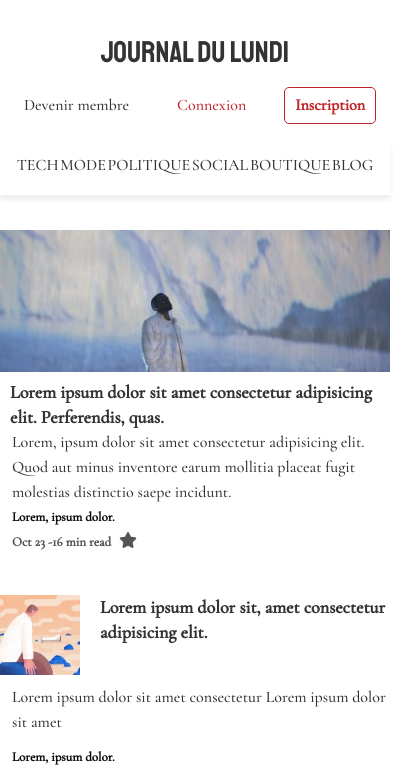
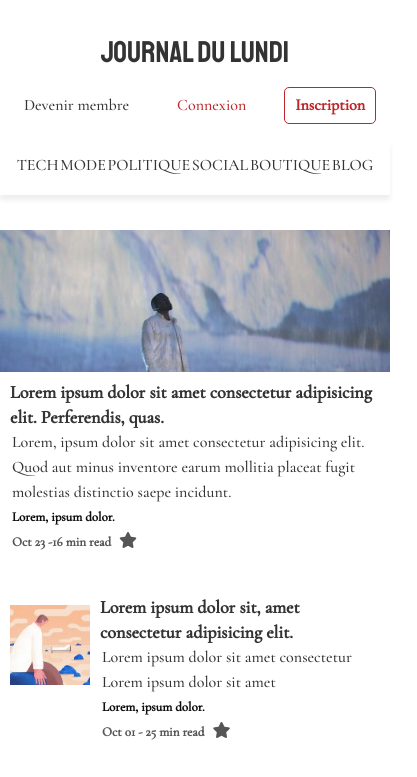
Before and after one commit to biackgeordel/projet_journal_du_lundi, a plain HTML site: page index.html in a window 390 px wide. Shown: the top 777 px of the page, 417 px wide, since content can reach past the window. Drawn offline with nearby package versions, Linux system fonts and the light colour scheme.

Commit message:
correction grid-article

```diff
--- a/css/style.mobile.css
+++ b/css/style.mobile.css
@@ -33,7 +33,7 @@ h1 {
   font-size: 4rem;
 }
 img {
-  max-width: 100%;
+  min-width: 100%;
   /* max-height: 100%; */
   object-fit: cover;
 }
@@ -82,7 +82,7 @@ form {
 }
 /*utilitaire*/
 .container {
-  display: block;
+  min-width: 100px;
   margin: 0;
   height: 100vh;
   padding: 0;
@@ -90,7 +90,7 @@ form {
 /* aniamtion de la barre de navigation*/
 .anime_menu::after {
   content: "";
-  width: 110%;
+  width: 100%;
   display: block;
   transform: scale(0);
   transform-origin: right center;
@@ -190,13 +190,8 @@ form {
   align-items: center;
 }
 .navigation_theme {
-  position: sticky;
-  top: 0px;
-  background: #fff;
   box-shadow: var(--gray-light) 0px 5px 5px;
-  display: flex;
   padding: 1.5rem;
-  border-top: 0;
   justify-content: space-evenly;
   align-items: center;
 }
@@ -208,8 +203,10 @@ form {
   align-content: center;
 }
 .case_show article h2,
-p {
+p,
+.grid-article {
   padding-left: 1rem;
+  padding-right: 0.5rem;
 }
 .case_show > article:nth-child(1) {
   grid-column: 1/4;
@@ -236,3 +233,38 @@ p {
 .small-content {
   display: none;
 }
+.grid-article {
+  display: grid;
+  /* grid-template-columns: 0.3fr 1fr;
+  grid-template-rows: repeat(3, auto); */
+  gap: 0;
+  /* grid-template-columns: 8rem auto; */
+  grid-template-rows: auto auto auto auto;
+  grid-auto-rows: auto;
+  justify-items: start;
+  align-items: center;
+}
+
+.grid-article :nth-child(1) {
+  grid-column: 1/2;
+  grid-row: 1/3;
+}
+.grid-article :nth-child(2) {
+  grid-column: 2/3;
+  grid-row: 1/2;
+}
+.grid-article :nth-child(3) {
+  grid-column: 2/3;
+  grid-row: 2/3;
+}
+.grid-article :nth-child(4) {
+  grid-column: 2/3;
+  grid-row: 3/4;
+}
+.grid-article :nth-child(5) {
+  grid-column: 2/1 span;
+  grid-row: 4/5;
+}
+.pub {
+  display: none;
+}
--- a/index.html
+++ b/index.html
@@ -109,7 +109,12 @@
               Lorem ipsum dolor sit, amet consectetur adipisicing elit.
               Corrupti, nulla.
             </h2>
-
+            <p>
+              Lorem ipsum dolor sit amet consectetur adipisicing elit. Molestias
+              sed perspiciatis beatae accusamus rerum nostrum consectetur, nemo
+              officia unde nobis architecto voluptas! Deleniti quod quisquam
+              illo obcaecati eius nihil consequuntur!
+            </p>
             <p class="author">Lorem, ipsum dolor.</p>
             <p class="date_article">
               Oct 23 - 16 min read<i class="fas fa-star mx"></i>
```
